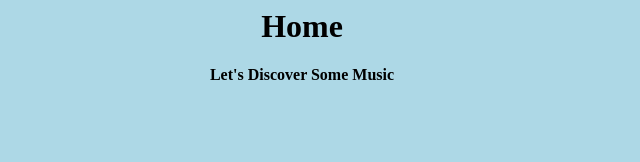
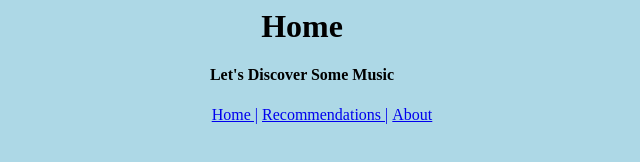
Before and after one commit to jkiim0/377-Final-Project, a plain HTML site: page home.html in a window 1280 px wide. Shown: the whole page, without its empty margins (338-978 px from the left). Drawn offline with Linux system fonts and the light colour scheme.

Commit message:
adding navigation

```diff
--- a/home.html
+++ b/home.html
@@ -4,9 +4,19 @@
         <link rel="stylesheet" href="layout.css">
     </head>
     <body>
+        <!-- heading for home page -->
         <div class="intro">
             <h1>Home</h1>
             <h4>Let's Discover Some Music</h4>
         </div>
+
+        <!-- website navigation -->
+        <div class="nav">
+            <ul>
+                <li><a href=home.html>Home |</a></li>
+                <li><a href=recs.html>Recommendations |</a></li>
+                <li><a href=about.html>About</a></li>
+            </ul>
+        </div>
     </body>
 </html>
--- a/layout.css
+++ b/layout.css
@@ -5,3 +5,14 @@ body{
 .intro{
     text-align: center;
 }
+
+.nav{
+    text-align: center;
+}
+.nav li{
+    display: inline-block;
+    position: relative;
+}
+.nav li:hover{
+    background-color:white;
+}
```
